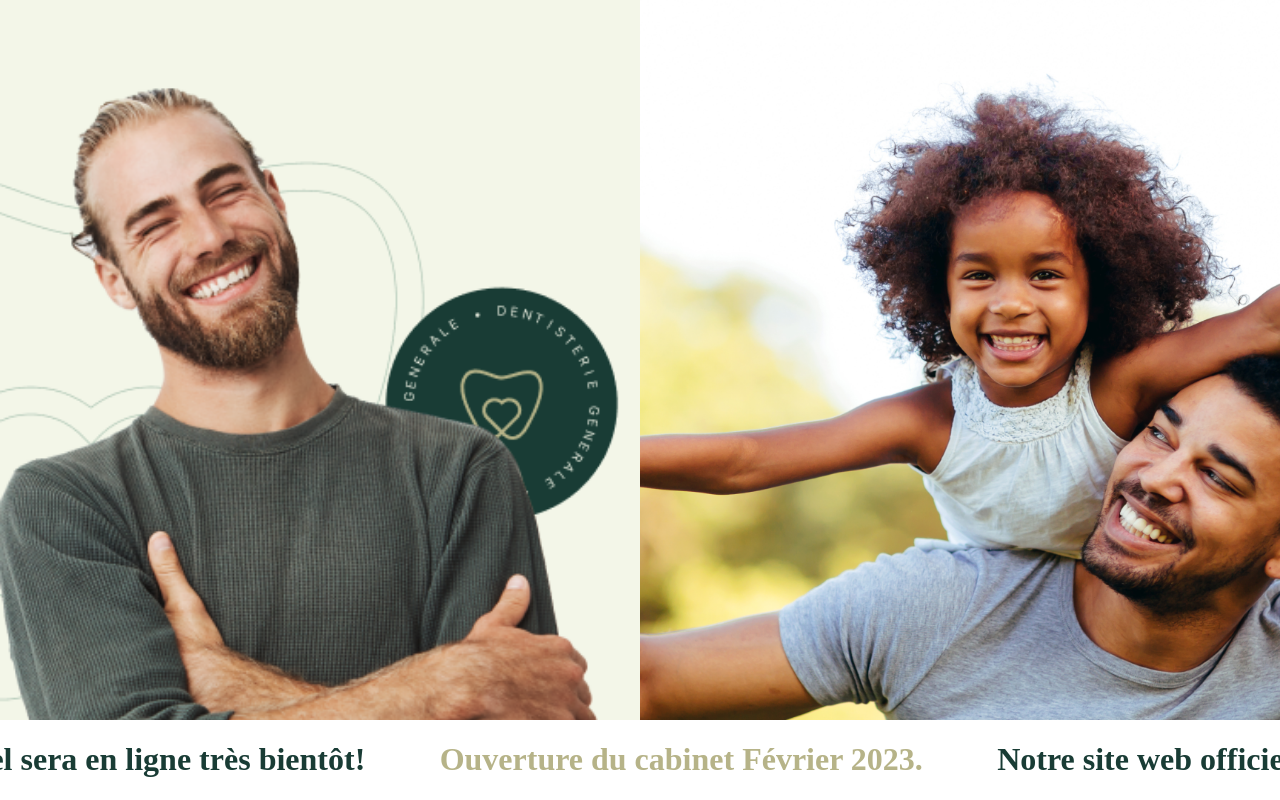
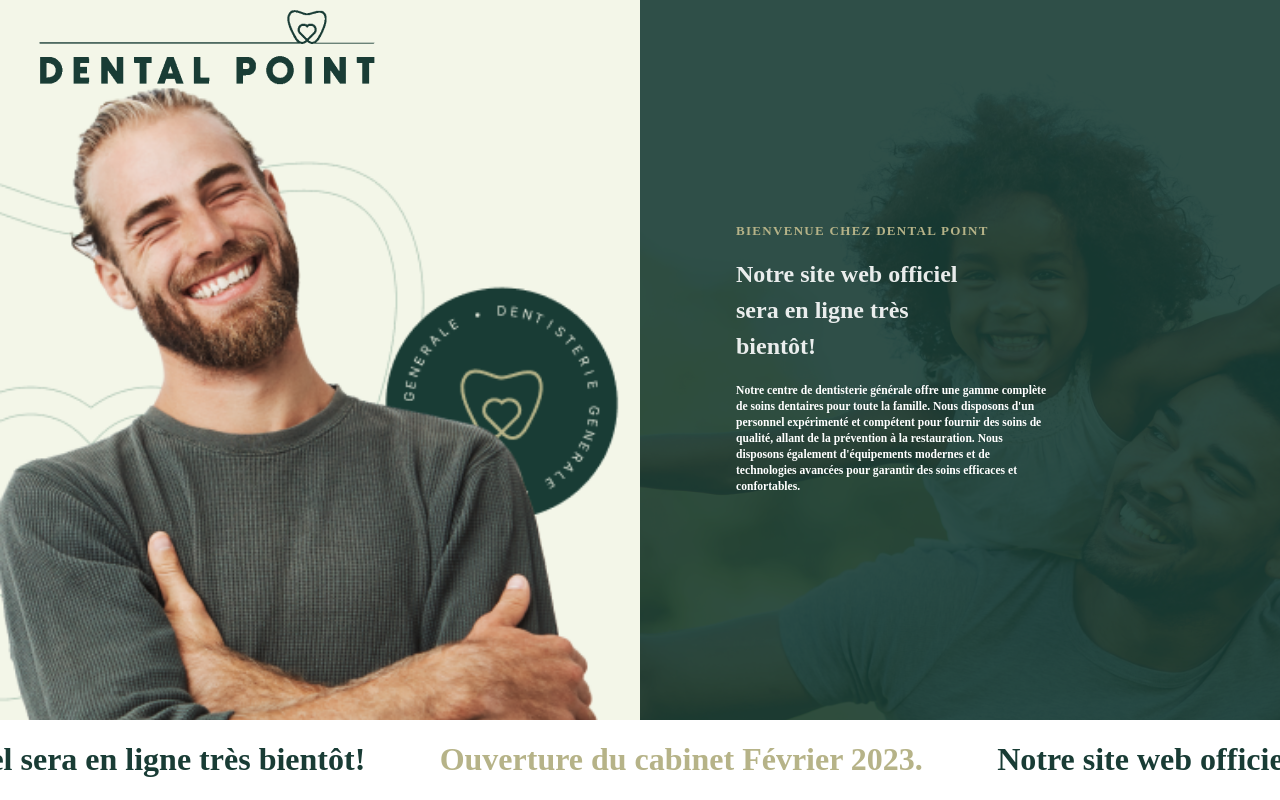
Before and after one commit to saadMeddiche/dentist_view_jeune_media, a Vue app: page / in a window 1280 px wide. Built offline with nearby package versions, Linux system fonts and the light colour scheme.

Commit message:
Description and titles

```diff
--- /dev/null
+++ b/src/components/home/right_content.vue
@@ -0,0 +1,60 @@
+<template>
+    <div class="content">
+        <!-- Small title -->
+        <div class="small_title">
+            <h4>BIENVENUE CHEZ DENTAL POINT</h4>
+        </div>
+
+        <!-- Big title -->
+        <div class="big_title">
+            <h1>Notre site web officiel sera en ligne très bientôt!</h1>
+        </div>
+
+        <!-- Description -->
+        <div class="description">
+            <h5>Notre centre de dentisterie générale offre une gamme complète de soins dentaires pour toute la famille.
+            Nous disposons d'un personnel expérimenté et compétent pour fournir des soins de qualité,
+            allant de la prévention à la restauration. Nous disposons également d'équipements modernes
+            et de technologies avancées pour garantir des soins efficaces et confortables.</h5>
+        </div>
+
+    </div>
+</template>
+
+<style lang="scss" scoped>
+    .content{
+        z-index: 1;
+        width: 70%;
+
+        /* Styling for the small title */
+        .small_title{
+            font-family: 'Montserrat';
+            font-style: normal;
+            font-weight: 600;
+            font-size: 13px;
+            line-height: 16px;
+            letter-spacing: 0.1em;
+            color: #B6B388;
+        }
+
+        /* Styling for the big title */
+        .big_title{
+            width: 55%;
+            font-family: 'Philosopher';
+            font-style: normal;
+            font-weight: 400;
+            font-size: 12px;
+            line-height: 36px;
+            color: rgba(255, 255, 255, 0.9);
+        }
+
+        /* Styling for the description */
+        .description{
+            width: 70%;
+            font-style: normal;
+            font-size: 14px;
+            line-height: 16px;
+            color: #FFFFFF;
+        }
+    }
+</style>
--- a/src/views/HomeView.vue
+++ b/src/views/HomeView.vue
@@ -3,10 +3,15 @@
     <!-- The main body section -->
     <div class="body">
       <!-- Left side content -->
-      <div class="left-side"></div>
+      <div class="left-side">
+        <img class="title" src="@/assets/img/title.png" alt="">
+      </div>
 
       <!-- Right side content -->
-      <div class="right-side"></div>
+      <div class="right-side">
+        <right_content></right_content>
+      </div>
+
     </div>
 
     <!-- Custom tape component -->
@@ -17,10 +22,12 @@
 
 <script>
   import tape from '@/components/tape.vue'
+  import right_content from '@/components/home/right_content.vue';
 
   export default {
     components:{
-      tape
+      tape,
+      right_content
     }
   }
 </script>
@@ -46,16 +53,36 @@
       /* Set a background image for the left side */
       background-image: url("../assets/img/left_side.png");
       background-size: cover;
+
+      /* Styles for the title side */
+      .title{
+        margin: 10px;
+      }
     }
 
     /* Styles for the right side */
     .right-side {
+      display: flex;
+      justify-content: center;
+      align-items: center;
+      position: relative;
       /* Make the right side take up available horizontal space */
       flex: 1;
       /* Set a background image for the right side */
       background-image: url("../assets/img/right_side.png");
       background-size: cover;
     }
+
+    .right-side::before {
+      content: "";
+      position: absolute;
+      top: 0;
+      right: 0;
+      bottom: 0;
+      left: 0;
+      background: rgba(25, 60, 53, 0.9);
+      z-index: 0; /* Set a lower z-index for the color overlay */
+    }
   }
 }
 </style>
```
Also changed, not shown: src/components/home/email.vue (added, +9 -0 lines).
